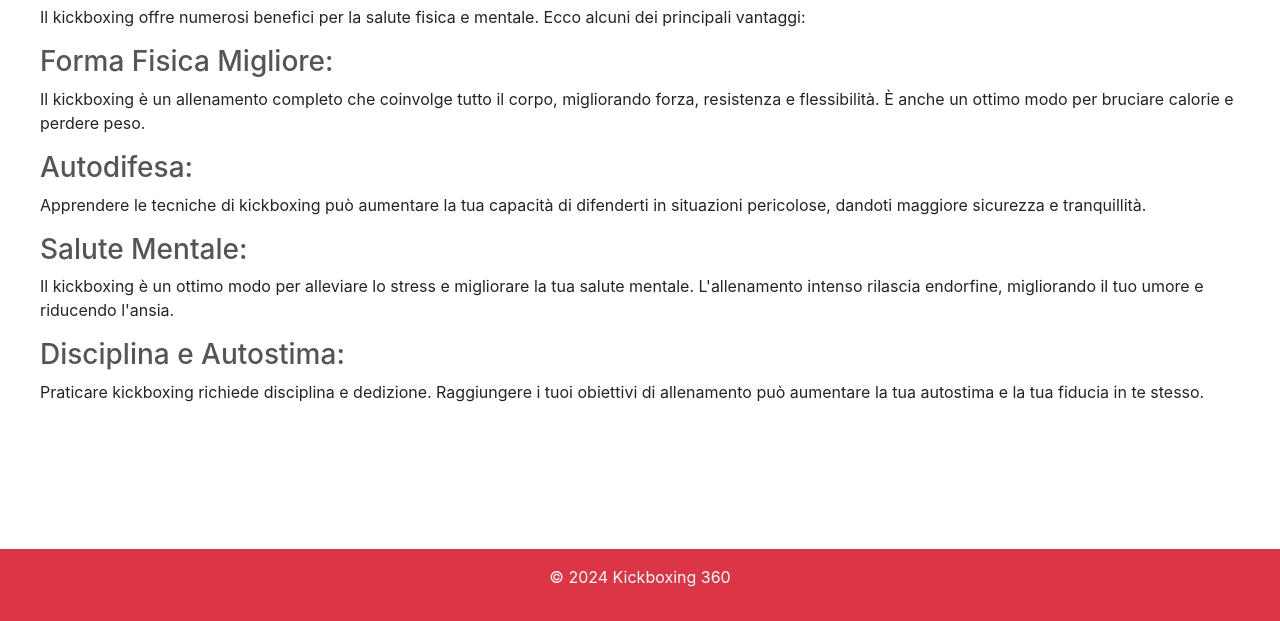
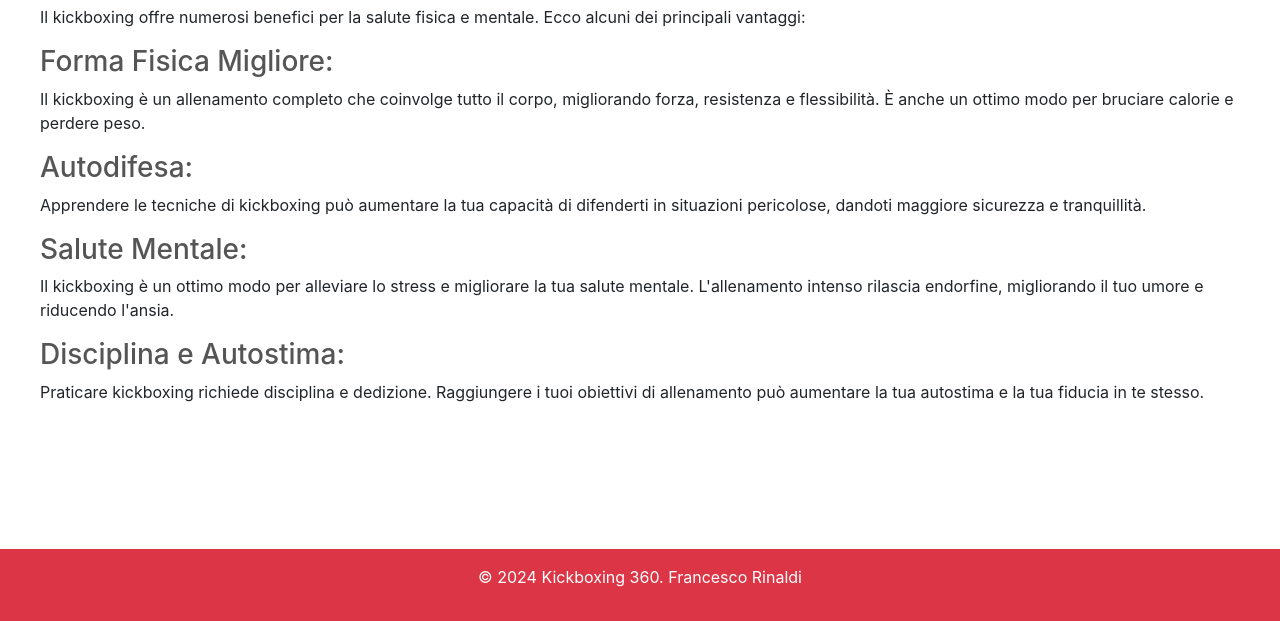
Before and after one commit to FrancescoRina/FrancescoRina.github.io, a plain HTML site: page AltriSiti/Sito kickbox/benefits.html in a window 1280 px wide. Shown: the part 179-800 px from the top of the page. Drawn offline with nearby package versions, Linux system fonts and the light colour scheme.

Commit message:
modifica footer

```diff
--- a/AltriSiti/Sito kickbox/benefits.html
+++ b/AltriSiti/Sito kickbox/benefits.html
@@ -55,7 +55,7 @@
     </main>
 
     <footer class="bg-danger text-white text-center py-3">
-        <p>&copy; 2024 Kickboxing 360</p>
+        <p>&copy; 2024 Kickboxing 360. Francesco Rinaldi</p>
     </footer>
 </body>
 </html>
```
Also changed, not shown: AltriSiti/Sito kickbox/events.html (+1 -1 lines), AltriSiti/Sito kickbox/history.html (+1 -1 lines), AltriSiti/Sito kickbox/index.html (+1 -1 lines), AltriSiti/Sito kickbox/techniques.html (+1 -1 lines).
